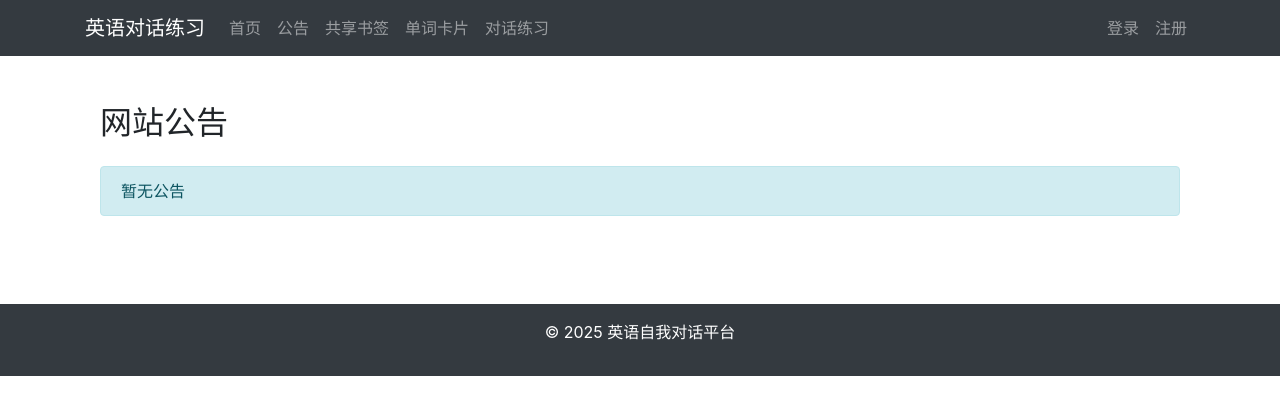
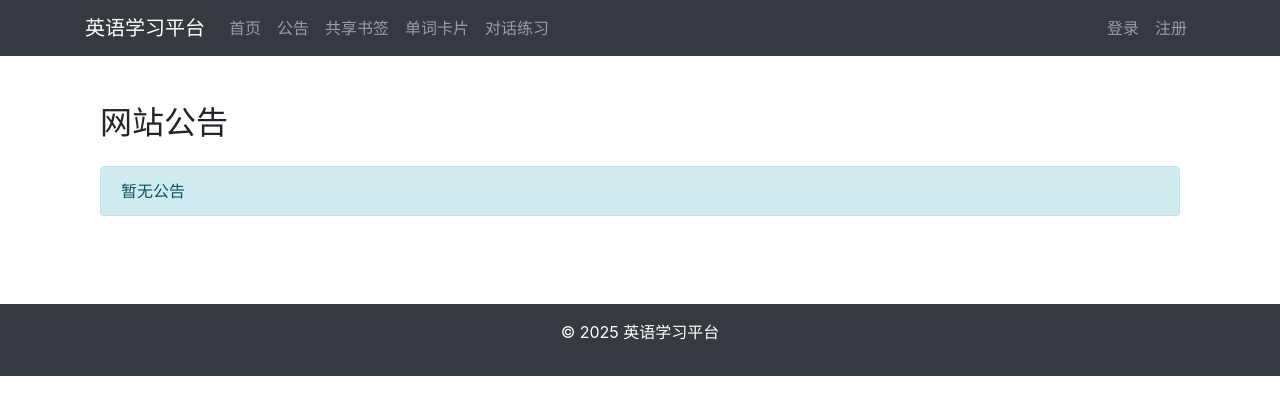
Before and after one commit to lizkca/zzlearnzz_site, a Django app: page /announcements/ in a window 1280 px wide. Shown: the top 415 px of the page. Run offline with Django 5.2, Linux system fonts and the light colour scheme; data that the repository does not hold is empty.

Commit message:
change title

```diff
--- a/mysite/templates/base.html
+++ b/mysite/templates/base.html
@@ -3,7 +3,7 @@
 <head>
     <meta charset="UTF-8">
     <meta name="viewport" content="width=device-width, initial-scale=1.0">
-    <title>英语自我对话平台</title>
+    <title>英语学习平台，和你的朋友们一起学习英语吧</title>
     <!-- Bootstrap CSS -->
     <link rel="stylesheet" href="https://cdn.jsdelivr.net/npm/bootstrap@4.6.0/dist/css/bootstrap.min.css">
     <!-- 自定义CSS可以在这里添加 -->
@@ -12,7 +12,7 @@
     <header class="site-header">
         <nav class="navbar navbar-expand-lg navbar-dark bg-dark">
             <div class="container">
-                <a class="navbar-brand" href="{% url 'home:home' %}">英语对话练习</a>
+                <a class="navbar-brand" href="{% url 'home:home' %}">英语学习平台</a>
                 <button class="navbar-toggler" type="button" data-toggle="collapse" data-target="#navbarToggle">
                     <span class="navbar-toggler-icon"></span>
                 </button>
@@ -64,7 +64,7 @@
 
     <footer class="bg-dark text-white mt-5 py-3">
         <div class="container text-center">
-            <p>&copy; 2025 英语自我对话平台</p>
+            <p>&copy; 2025 英语学习平台</p>
         </div>
     </footer>
 
```
